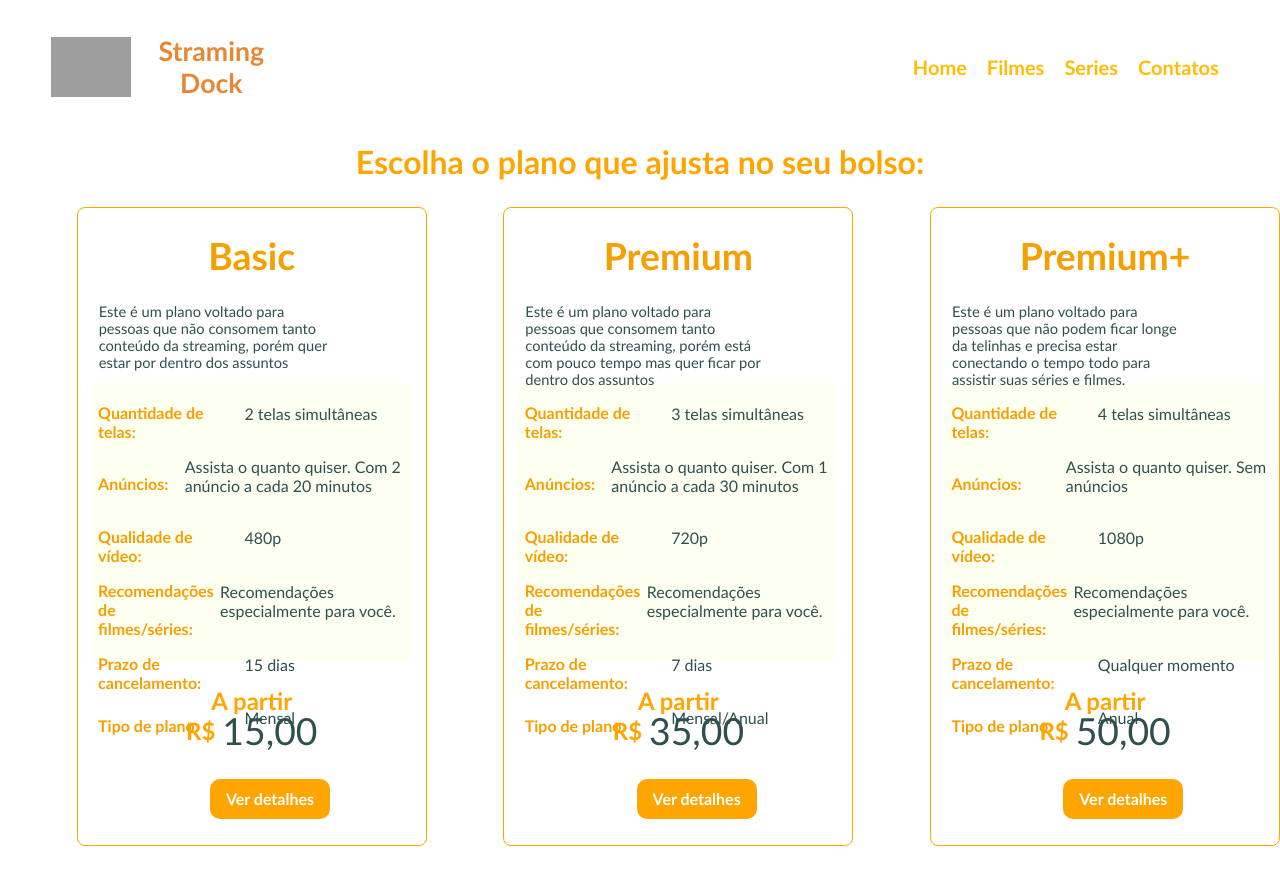
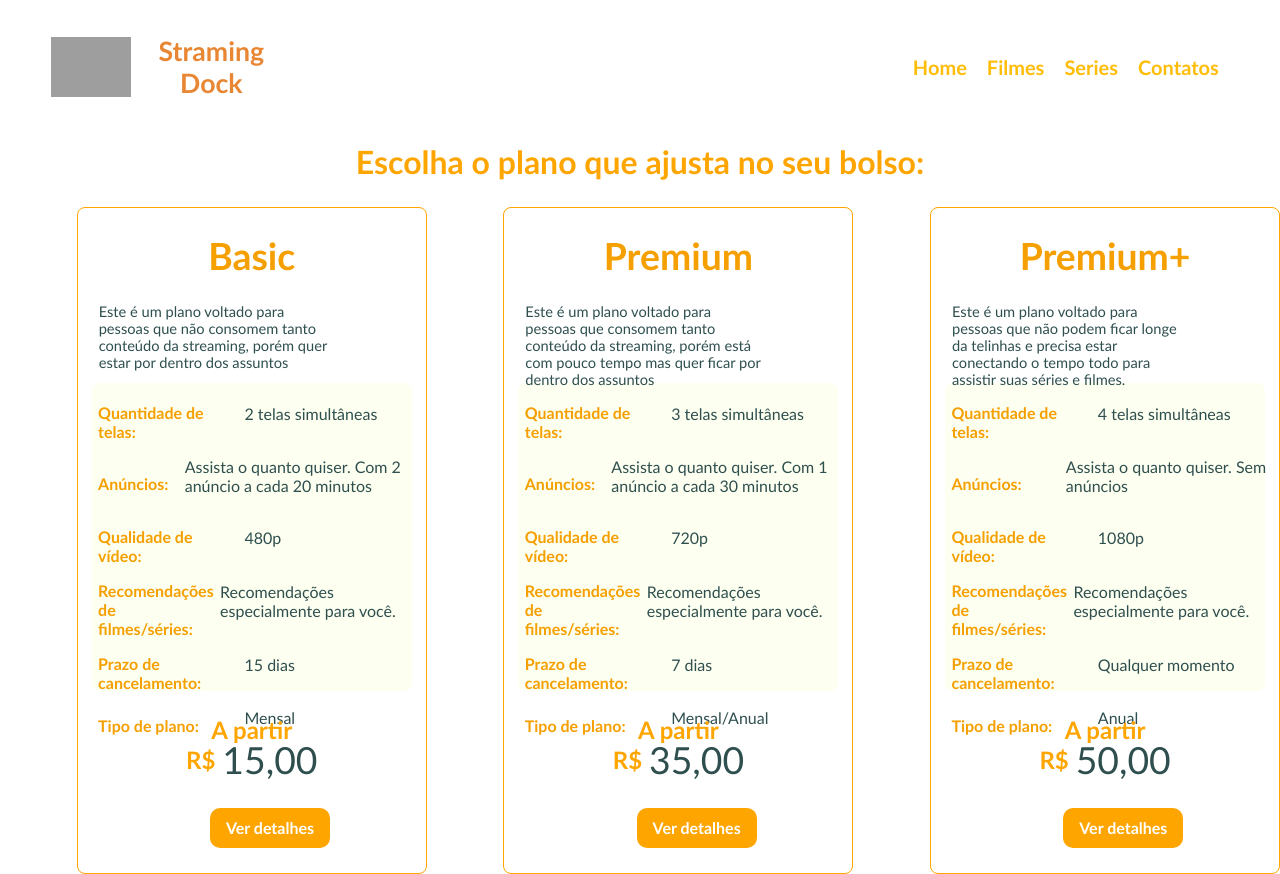
Before and after one commit to JonissonGomes/globotech-react, a React (Create React App) app in the folder streaming-academy/: page / in a window 1280 px wide. Before the commit the page ends 846 px from the top, so only its background shows below. Built offline with nearby package versions, Linux system fonts and the light colour scheme; grey boxes are pictures that could not be loaded.

Commit message:
Ajustando sombra das informações

```diff
--- a/streaming-academy/src/pages/Home/index.css
+++ b/streaming-academy/src/pages/Home/index.css
@@ -48,11 +48,10 @@
 }
 
 .containerInformations {
-    height: 34vh;
+    height: 38vh;
     margin-top: 0;
     background-color: rgb(253, 255, 240);
     padding-top: 1%;
-    padding-bottom: 1%;
     margin-left: 4%;
     margin-right: 4%;
     margin-bottom: 0;
```
